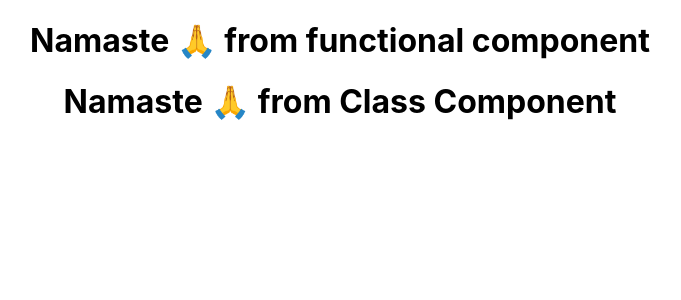
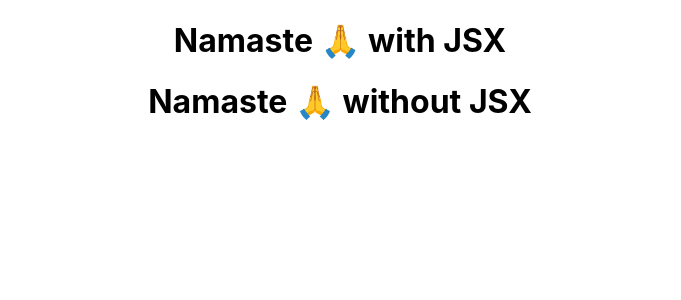
Before and after one commit to kapil551/understanding-react, a React (Create React App) app: page / in a window 1280 px wide. Shown: the top 300 px of the page, without its empty margins (300-981 px from the left). Built offline with nearby package versions, Linux system fonts and the light colour scheme.

Commit message:
JSX - JavaScript XML

```diff
--- a/src/App.js
+++ b/src/App.js
@@ -1,16 +1,25 @@
 import './App.css';
 import Greet from './components/Greet';
 import Welcome from './components/Welcome';
+import WithJSX from './components/WithJSX';
+import WithoutJSX from './components/WithoutJSX';
 
 function App() {
   return (
     <div className="App">
 
       {/* functional component */}
-      <Greet />
+      {/* <Greet /> */}
 
       {/* class component */}
-      <Welcome />
+      {/* <Welcome /> */}
+
+      {/* Component code with JSX */}
+      <WithJSX />
+
+      {/* Component code without JSX */}
+      <WithoutJSX />
+
 
     </div>
   );
--- /dev/null
+++ b/src/components/WithJSX.js
@@ -0,0 +1,11 @@
+import React from "react";
+
+const WithJSX = () => {
+  return (
+    <div>
+      <h1> Namaste 🙏 with JSX </h1>
+    </div>
+  );
+};
+
+export default WithJSX;
--- /dev/null
+++ b/src/components/WithoutJSX.js
@@ -0,0 +1,19 @@
+import React from "react";
+
+const WithoutJSX = () => {
+
+    return (
+
+        React.createElement(
+            "div",
+            { id: "container", className: "root-container" },
+            React.createElement(
+            "h1",
+            { className: "child-item" },
+            "Namaste 🙏 without JSX"
+            )
+        )
+    )
+};
+
+export default WithoutJSX;
```
Also changed, not shown: 1 other file (tests, documents, lock files or other folders).
